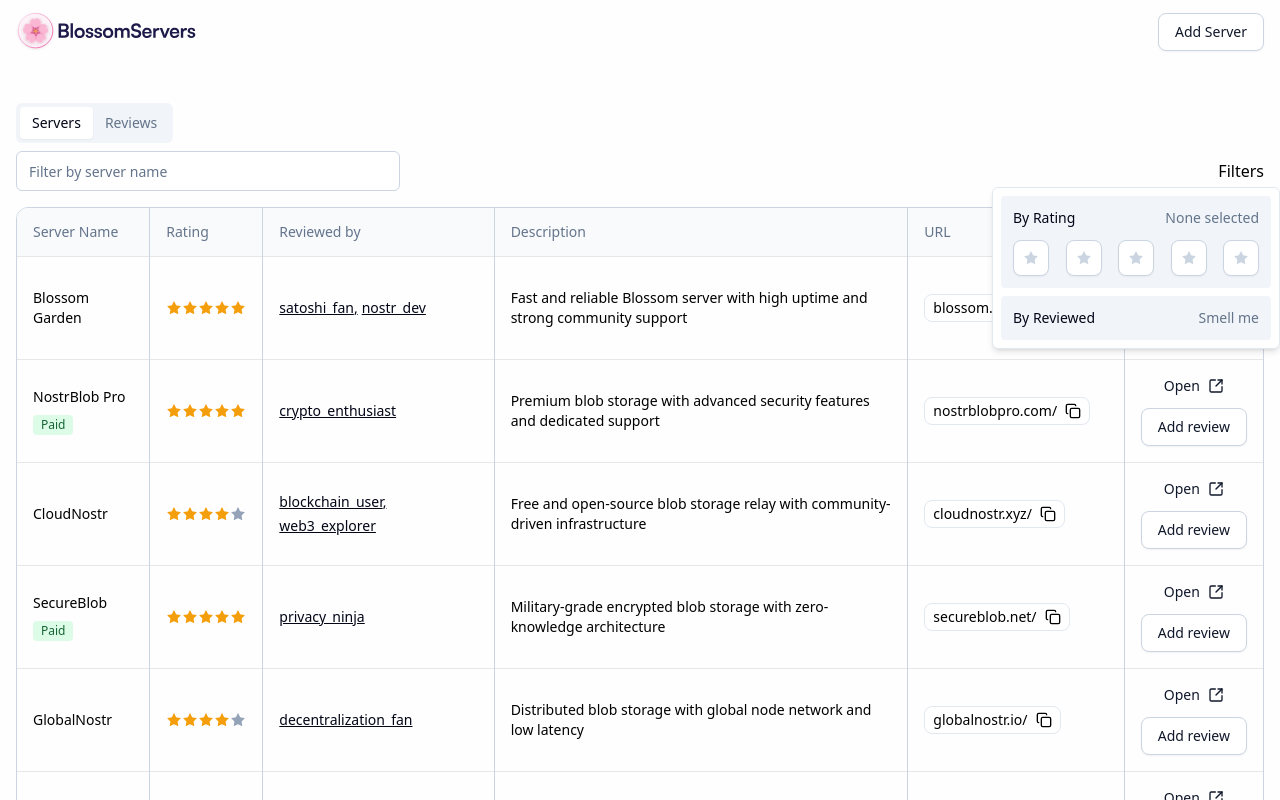
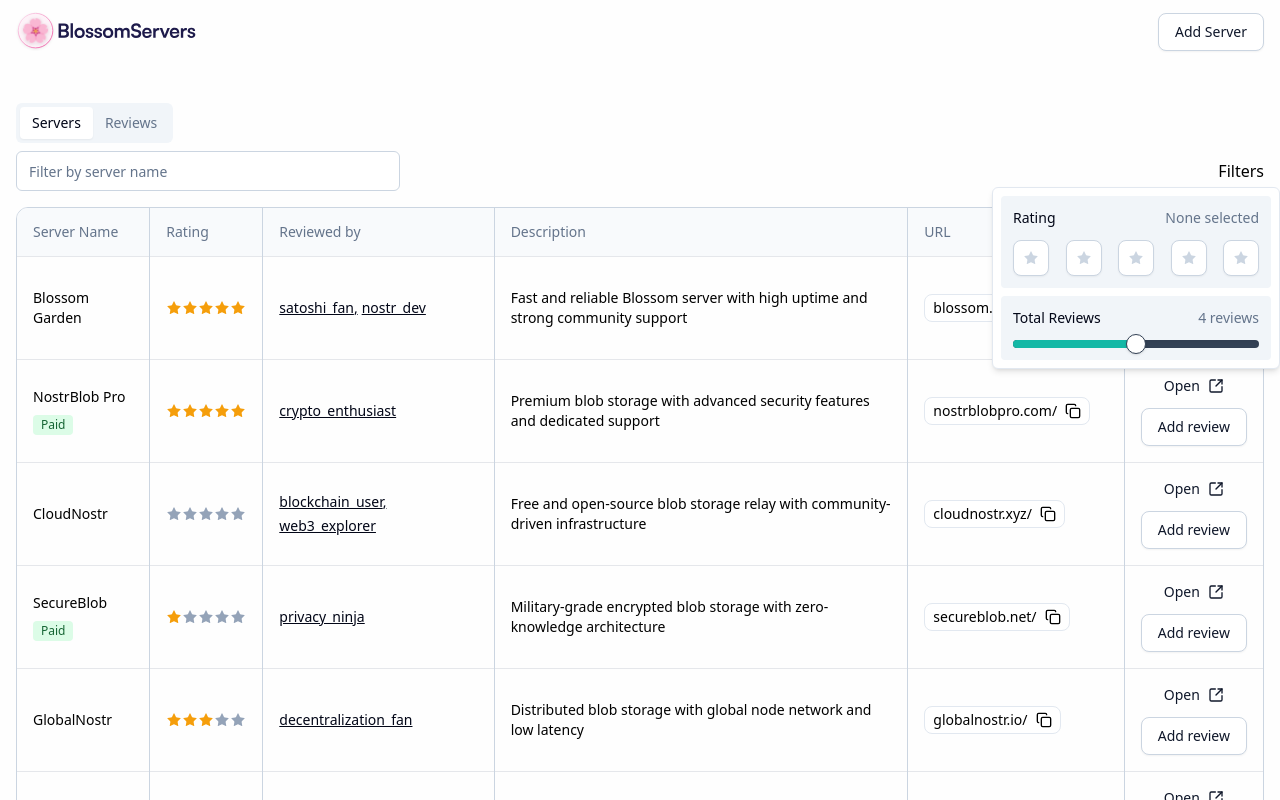
Before and after one commit to pjosxyz/blossom-table, a React (Vite) app: page / in a window 1280 px wide. Both pictures are taken after a click on the button "Filters". Shown: the top 800 px of the page. Built offline with nearby package versions, Linux system fonts and the light colour scheme.

Commit message:
Implemented rating filter

```diff
--- a/package.json
+++ b/package.json
@@ -13,6 +13,7 @@
     "@radix-ui/react-dialog": "^1.1.2",
     "@radix-ui/react-popover": "^1.1.2",
     "@radix-ui/react-select": "^2.1.2",
+    "@radix-ui/react-slider": "^1.2.1",
     "@radix-ui/react-slot": "^1.1.0",
     "@radix-ui/react-tabs": "^1.1.1",
     "@tanstack/react-table": "^8.20.5",
--- a/src/App.tsx
+++ b/src/App.tsx
@@ -32,6 +32,9 @@ function App() {
         accessorKey: "rating",
         header: "Rating",
         cell: (info) => <StarRating serverRating={info.getValue<number>()} />,
+        filterFn: (row, _columnId, filterValue: number) => {
+          return row.original.rating <= filterValue;
+        },
       },
       {
         accessorKey: "reviewedBy",
--- a/src/components/servers-table/components/desktop-servers-table/desktop-table-filters.tsx
+++ b/src/components/servers-table/components/desktop-servers-table/desktop-table-filters.tsx
@@ -6,12 +6,16 @@ import {
 import RatingFilter from "@/components/servers-table/components/filters/rating-filter";
 import ReviewsFilter from "../filters/reviews-filter";
 
-export default function DesktopTableFilters() {
+export default function DesktopTableFilters({
+  onRatingFilterChange,
+}: {
+  onRatingFilterChange: (value: number) => void;
+}) {
   return (
     <Popover>
       <PopoverTrigger>Filters</PopoverTrigger>
       <PopoverContent className="p-2 flex flex-col gap-2">
-        <RatingFilter />
+        <RatingFilter onRatingFilterChange={onRatingFilterChange} />
         <ReviewsFilter />
       </PopoverContent>
     </Popover>
--- a/src/components/servers-table/components/desktop-servers-table/desktop-table.tsx
+++ b/src/components/servers-table/components/desktop-servers-table/desktop-table.tsx
@@ -17,9 +17,8 @@ export default function DesktopTable({
   tableData,
   serverNameFilter,
   onServerNameFilterChange,
+  onRatingFilterChange,
 }: TableProps) {
-  console.log(tableData);
-
   return (
     <div className="hidden lg:block">
       <div className="flex items-center justify-between mb-4">
@@ -27,7 +26,7 @@ export default function DesktopTable({
           onSearchChange={onServerNameFilterChange}
           serverNameFilter={serverNameFilter}
         />
-        <DesktopTableFilters />
+        <DesktopTableFilters onRatingFilterChange={onRatingFilterChange} />
       </div>
       <div className="rounded-xl border border-slate-300 overflow-hidden">
         <Table>
--- a/src/components/servers-table/components/filters/rating-filter.tsx
+++ b/src/components/servers-table/components/filters/rating-filter.tsx
@@ -5,8 +5,23 @@ import { Star } from "lucide-react";
 import React from "react";
 import FilterCard from "@/components/servers-table/components/filters/filter-card";
 
-export default function RatingFilter() {
+export default function RatingFilter({
+  onRatingFilterChange,
+}: {
+  onRatingFilterChange: (value: number) => void;
+}) {
   const [selectedRating, setSelectedRating] = React.useState<number>(0);
+
+  function handleSelectedRatingChange(value: number) {
+    if (selectedRating === value) {
+      // deselecting
+      setSelectedRating(-1);
+      onRatingFilterChange(MAX_RATING + 1);
+      return;
+    }
+    setSelectedRating(value);
+    onRatingFilterChange(value);
+  }
 
   const annotation =
     selectedRating < 1
@@ -16,13 +31,16 @@ export default function RatingFilter() {
       : `${selectedRating} and up`;
 
   return (
-    <FilterCard title="by rating" info={annotation}>
+    <FilterCard title="Rating" info={annotation}>
       <div className="flex justify-between">
         {range(1, MAX_RATING + 1).map((num) => (
           <Button
             key={num}
-            className="size-9"
-            onClick={() => setSelectedRating(num)}
+            className={cn(
+              num <= selectedRating ? "border border-slate-400" : "",
+              "size-9"
+            )}
+            onClick={() => handleSelectedRatingChange(num)}
           >
             <Star
               size={20}
--- a/src/components/servers-table/components/filters/reviews-filter.tsx
+++ b/src/components/servers-table/components/filters/reviews-filter.tsx
@@ -1,5 +1,25 @@
+import { Slider } from "@/components/ui/slider";
 import FilterCard from "./filter-card";
+import { useState } from "react";
 
 export default function ReviewsFilter() {
-  return <FilterCard title="By Reviewed" info="Smell me"></FilterCard>;
+  const highestNumReviews = 8;
+  const [sliderValue, setSliderValue] = useState<number[]>([
+    highestNumReviews / 2,
+  ]);
+
+  return (
+    <FilterCard
+      title="Total reviews"
+      info={`${sliderValue} review${sliderValue[0] > 1 || sliderValue[0] === 0 ? "s" : ""}`}
+    >
+      <Slider
+        max={highestNumReviews}
+        defaultValue={[highestNumReviews / 2]}
+        step={1}
+        value={sliderValue}
+        onValueChange={(value) => setSliderValue(value)}
+      />
+    </FilterCard>
+  );
 }
--- a/src/components/servers-table/index.tsx
+++ b/src/components/servers-table/index.tsx
@@ -21,7 +21,9 @@ export default function ServersTable({ data, columns }: ServersTableProps) {
 
   // const [ratingFilter, setRatingFilter] = React.useState<number>(0);
 
-  const [columnFilters, setColumnFilters] = React.useState<ColumnFiltersState>([]);
+  const [columnFilters, setColumnFilters] = React.useState<ColumnFiltersState>(
+    []
+  );
 
   const [pagination, setPagination] = React.useState({
     pageIndex: 0,
@@ -47,8 +49,8 @@ export default function ServersTable({ data, columns }: ServersTableProps) {
     setColumnFilters([
       {
         id: "serverDetail",
-        value: value
-      }
+        value: value,
+      },
     ]);
   }
 
@@ -61,10 +63,14 @@ export default function ServersTable({ data, columns }: ServersTableProps) {
     }));
   }
 
-  // function handleRatingFilterChange(value: number) {
-  //   setRatingFilter(value);
-  //   // table.getColumn("rating")?.setFilterValue(value);
-  // }
+  function handleRatingFilterChange(value: number) {
+    setColumnFilters([
+      {
+        id: "rating",
+        value,
+      },
+    ]);
+  }
 
   return (
     // TODO: move to wrap tabs too in App
@@ -73,11 +79,13 @@ export default function ServersTable({ data, columns }: ServersTableProps) {
         tableData={table}
         serverNameFilter={serverNameFilter}
         onServerNameFilterChange={handleServerNameFilterChange}
-      />
+        onRatingFilterChange={handleRatingFilterChange}
+        />
       <DesktopTable
         tableData={table}
         serverNameFilter={serverNameFilter}
         onServerNameFilterChange={handleServerNameFilterChange}
+        onRatingFilterChange={handleRatingFilterChange}
       />
       <Pagination
         tableData={table}
--- a/src/components/servers-table/types.ts
+++ b/src/components/servers-table/types.ts
@@ -10,6 +10,7 @@ export type TableProps = {
   tableData: Table<ServerData>;
   serverNameFilter: string;
   onServerNameFilterChange: (value: string) => void;
+  onRatingFilterChange: (value: number) => void;
 };
 
 export type MobileRowProps = Omit<ServerData, "id"> & { key: number };
--- /dev/null
+++ b/src/components/ui/slider.tsx
@@ -0,0 +1,26 @@
+import * as React from "react"
+import * as SliderPrimitive from "@radix-ui/react-slider"
+
+import { cn } from "@/lib/utils"
+
+const Slider = React.forwardRef<
+  React.ElementRef<typeof SliderPrimitive.Root>,
+  React.ComponentPropsWithoutRef<typeof SliderPrimitive.Root>
+>(({ className, ...props }, ref) => (
+  <SliderPrimitive.Root
+    ref={ref}
+    className={cn(
+      "relative flex w-full touch-none select-none items-center",
+      className
+    )}
+    {...props}
+  >
+    <SliderPrimitive.Track className="relative h-2 w-full shadow-inner grow overflow-hidden rounded-full bg-slate-700">
+      <SliderPrimitive.Range className="absolute h-full bg-teal-500" />
+    </SliderPrimitive.Track>
+    <SliderPrimitive.Thumb className="block h-5 w-5 rounded-full border shadow border-slate-700 bg-white ring-offset-white transition-colors focus-visible:outline-none focus-visible:ring-2 focus-visible:ring-slate-950 focus-visible:ring-offset-2 disabled:pointer-events-none disabled:opacity-50 dark:border-slate-50 dark:bg-slate-950 dark:ring-offset-slate-950 dark:focus-visible:ring-slate-300" />
+  </SliderPrimitive.Root>
+))
+Slider.displayName = SliderPrimitive.Root.displayName
+
+export { Slider }
--- a/src/data/MOCK_DATA.json
+++ b/src/data/MOCK_DATA.json
@@ -44,7 +44,7 @@
       "serverName": "CloudNostr",
       "isPaidServer": false
     },
-    "rating": 4.3,
+    "rating": 0,
     "reviewedBy": [
       {
         "id": 301,
@@ -66,7 +66,7 @@
       "serverName": "SecureBlob",
       "isPaidServer": true
     },
-    "rating": 4.9,
+    "rating": 1,
     "reviewedBy": [
       {
         "id": 401,
@@ -83,7 +83,7 @@
       "serverName": "GlobalNostr",
       "isPaidServer": false
     },
-    "rating": 4.1,
+    "rating":3,
     "reviewedBy": [
       {
         "id": 501,
@@ -246,7 +246,7 @@
       "serverName": "NostrVault",
       "isPaidServer": true
     },
-    "rating": 4.7,
+    "rating": 2,
     "reviewedBy": [
       {
         "id": 1401,
@@ -268,7 +268,7 @@
       "serverName": "NostrLite",
       "isPaidServer": false
     },
-    "rating": 4.1,
+    "rating": 3,
     "reviewedBy": [
       {
         "id": 1501,
@@ -285,7 +285,7 @@
       "serverName": "GlobalSecureNostr",
       "isPaidServer": true
     },
-    "rating": 4.9,
+    "rating": 1,
     "reviewedBy": [
       {
         "id": 1601,
```
Also changed, not shown: 1 other file (tests, documents, lock files or other folders).
